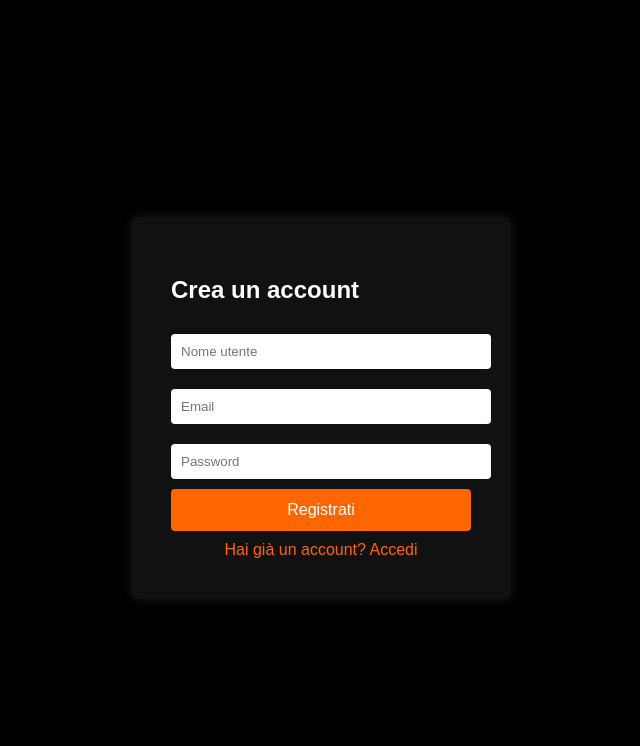
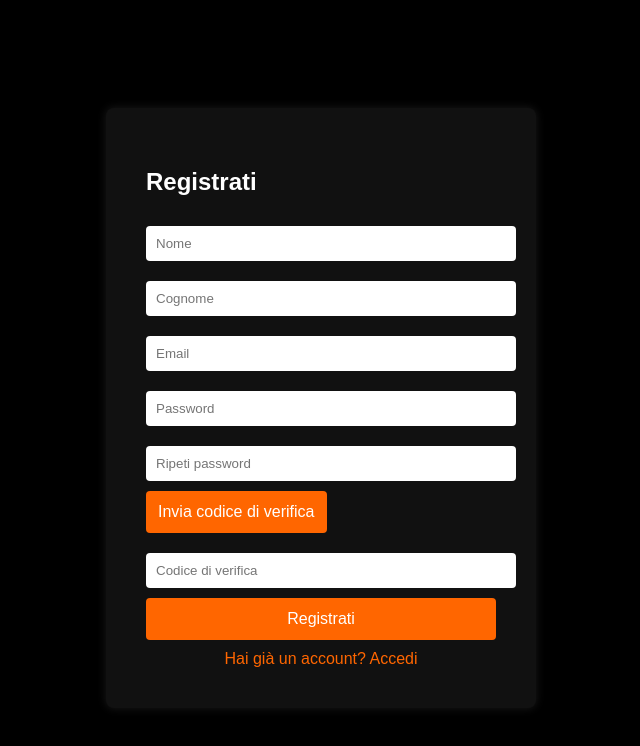
Before and after one commit to Stacco02/staccoa.it, a plain HTML site: page register.html in a window 1280 px wide. Shown: the whole page, without its empty margins (319-959 px from the left). Drawn offline with Linux system fonts and the light colour scheme.

Commit message:
Aggiorna register.html con campi aggiuntivi e verifica email
Aggiunti campi Nome, Cognome, Email, Password, Ripeti password e Codice di verifica con simulazione invio codice tramite alert. Nessun invio reale di email.

```diff
--- a/register.html
+++ b/register.html
@@ -5,24 +5,53 @@
     <title>Registrazione - Staccoa.it</title>
     <style>
         body { background-color: #000; color: #fff; font-family: Arial, sans-serif; display: flex; align-items: center; justify-content: center; height: 100vh; }
-        .form-container { background-color: #111; padding: 40px; border-radius: 8px; box-shadow: 0 0 10px rgba(255, 255, 255, 0.1); width: 300px; }
+        .form-container { background-color: #111; padding: 40px; border-radius: 8px; box-shadow: 0 0 10px rgba(255,255,255,0.1); width: 350px; }
         .form-container h2 { margin-bottom: 20px; }
         .form-container input { width: 100%; padding: 10px; margin: 10px 0; border-radius: 4px; border: none; }
         .form-container button { width: 100%; background-color: #ff6600; color: #fff; padding: 12px; border: none; border-radius: 4px; font-size: 16px; cursor: pointer; }
         .form-container button:hover { background-color: #e65c00; }
         .form-container a { color: #ff6600; text-decoration: none; display: block; margin-top: 10px; text-align: center; }
+        .form-container .small-btn { width: auto; margin-top: 0; margin-bottom: 10px; }
     </style>
 </head>
 <body>
     <div class="form-container">
-        <h2>Crea un account</h2>
-        <form>
-            <input type="text" placeholder="Nome utente" required>
-            <input type="email" placeholder="Email" required>
-            <input type="password" placeholder="Password" required>
+        <h2>Registrati</h2>
+        <form id="registerForm">
+            <input type="text" id="firstName" placeholder="Nome" required>
+            <input type="text" id="lastName" placeholder="Cognome" required>
+            <input type="email" id="email" placeholder="Email" required>
+            <input type="password" id="password" placeholder="Password" required>
+            <input type="password" id="confirmPassword" placeholder="Ripeti password" required>
+            <button type="button" class="small-btn" onclick="sendVerification()">Invia codice di verifica</button>
+            <input type="text" id="verificationCode" placeholder="Codice di verifica" required>
             <button type="submit">Registrati</button>
         </form>
         <a href="login.html">Hai già un account? Accedi</a>
     </div>
+    <script>
+        function sendVerification() {
+            // genera un codice di verifica casuale di 6 cifre
+            const code = Math.floor(100000 + Math.random() * 900000);
+            alert('Codice di verifica: ' + code + '\n(Questa è una simulazione. Configura un servizio email per inviare codici reali.)');
+            window.generatedCode = code;
+        }
+        document.getElementById('registerForm').addEventListener('submit', function(event) {
+            event.preventDefault();
+            const password = document.getElementById('password').value;
+            const confirmPassword = document.getElementById('confirmPassword').value;
+            if (password !== confirmPassword) {
+                alert('Le password non coincidono.');
+                return;
+            }
+            const enteredCode = document.getElementById('verificationCode').value;
+            if (window.generatedCode && parseInt(enteredCode) === window.generatedCode) {
+                alert('Registrazione completata! (Simulazione)');
+                // In produzione, invia i dati al server e completa la registrazione
+            } else {
+                alert('Codice di verifica non valido.');
+            }
+        });
+    </script>
 </body>
 </html>
```
